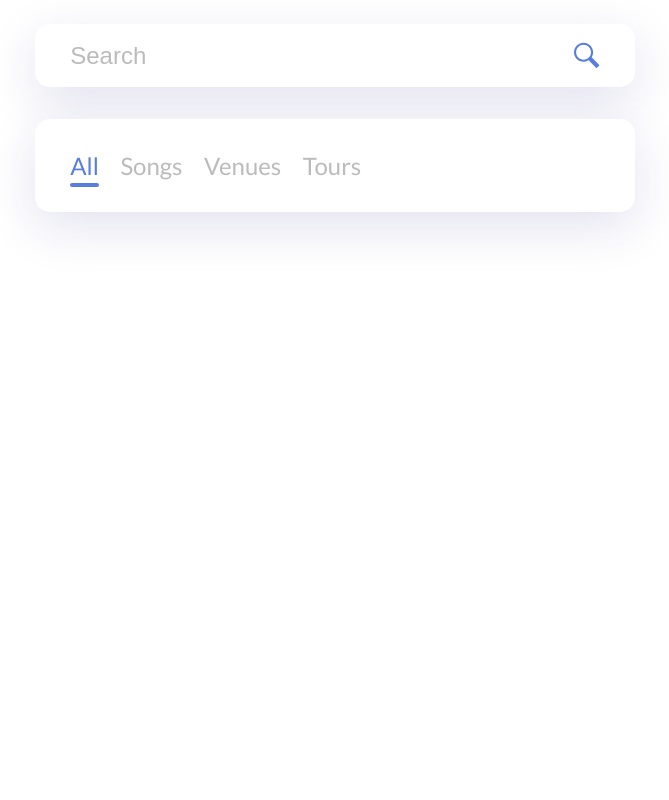
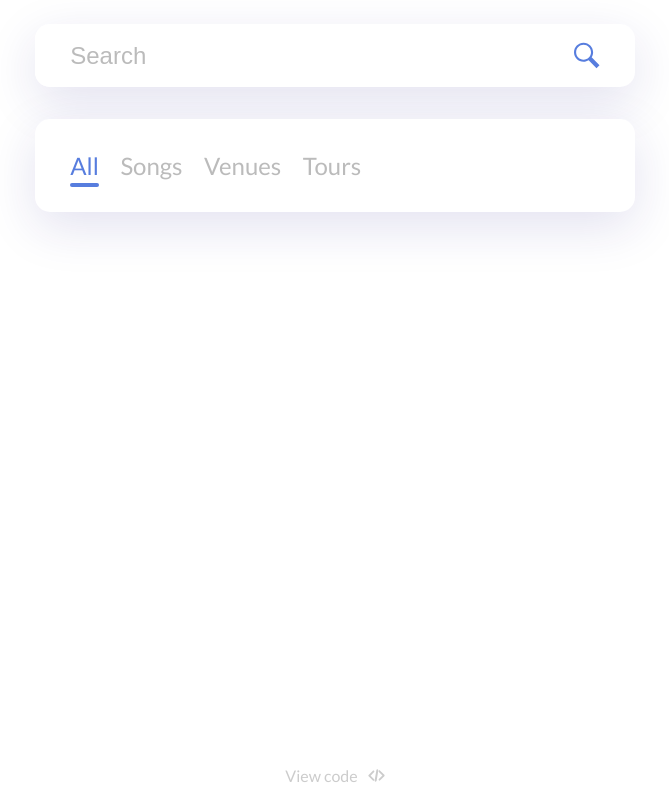
Before and after one commit to zachweinberg/phish-player, a Next.js app: page / in a window 1280 px wide. Shown: the whole page, without its empty margins (305-974 px from the left). Built offline with nearby package versions, Linux system fonts and the light colour scheme.

Commit message:
view code footer

```diff
--- /dev/null
+++ b/components/icons/Brackets.js
@@ -0,0 +1,14 @@
+export default props => (
+  <svg
+    {...props}
+    version="1.1"
+    viewBox="0 0 32 32"
+    xmlns="http://www.w3.org/2000/svg"
+  >
+    <g transform="translate(192 48)">
+      <path d="M-187.148-31.646l6.721-6.72c0.671-0.672,0.671-1.76,0-2.432c-0.672-0.672-1.76-0.672-2.432,0l-7.91,7.91   c-0.344,0.342-0.51,0.793-0.504,1.24c-0.006,0.448,0.16,0.896,0.504,1.239l7.91,7.91c0.67,0.671,1.76,0.671,2.432,0   c0.673-0.672,0.671-1.76,0-2.432L-187.148-31.646L-187.148-31.646z" />
+      <path d="M-161.23-33.239l-7.91-7.91c-0.672-0.672-1.76-0.672-2.433,0c-0.672,0.67-0.672,1.76,0,2.43l6.72,6.719l-6.72,6.721   c-0.672,0.671-0.672,1.759,0,2.431c0.67,0.672,1.759,0.672,2.433,0l7.91-7.91c0.342-0.342,0.51-0.791,0.504-1.24   C-160.723-32.448-160.891-32.897-161.23-33.239z" />
+      <path d="M-175.76-21.995c-0.168,1.022-1.131,1.715-2.154,1.547l0,0c-1.021-0.168-1.713-1.134-1.545-2.154l3.188-19.404   c0.168-1.021,1.133-1.713,2.153-1.545l0,0c1.021,0.168,1.713,1.131,1.545,2.154L-175.76-21.995z" />
+    </g>
+  </svg>
+);
--- a/pages/index.js
+++ b/pages/index.js
@@ -3,6 +3,7 @@ import axios from "axios";
 
 import SearchInput from "../components/SearchInput";
 import SearchResults from "../components/SearchResults";
+import BracketsIcon from "../components/icons/Brackets";
 
 const Index = () => {
   const [results, setResults] = useState([]);
@@ -23,6 +24,14 @@ const Index = () => {
     <div className="home">
       <SearchInput onSubmit={onSearch} />
       <SearchResults results={results} />
+      <a
+        className="footer-link"
+        href="https://github.com/zachweinberg/phish-player.git"
+        target="_blank"
+      >
+        <span>View code</span>
+        <BracketsIcon width="17px" height="17px" fill="#ccc" />
+      </a>
     </div>
   );
 };
--- a/scss/styles.scss
+++ b/scss/styles.scss
@@ -143,3 +143,20 @@ $base-font-size: 1.5rem;
     }
   }
 }
+
+.footer-link {
+  display: flex;
+  align-items: center;
+  justify-content: center;
+  text-decoration: none;
+  color: #ccc;
+  position: fixed;
+  bottom: 0;
+  left: 0;
+  right: 0;
+  margin: 15px;
+
+  span {
+    margin-right: 10px;
+  }
+}
```
